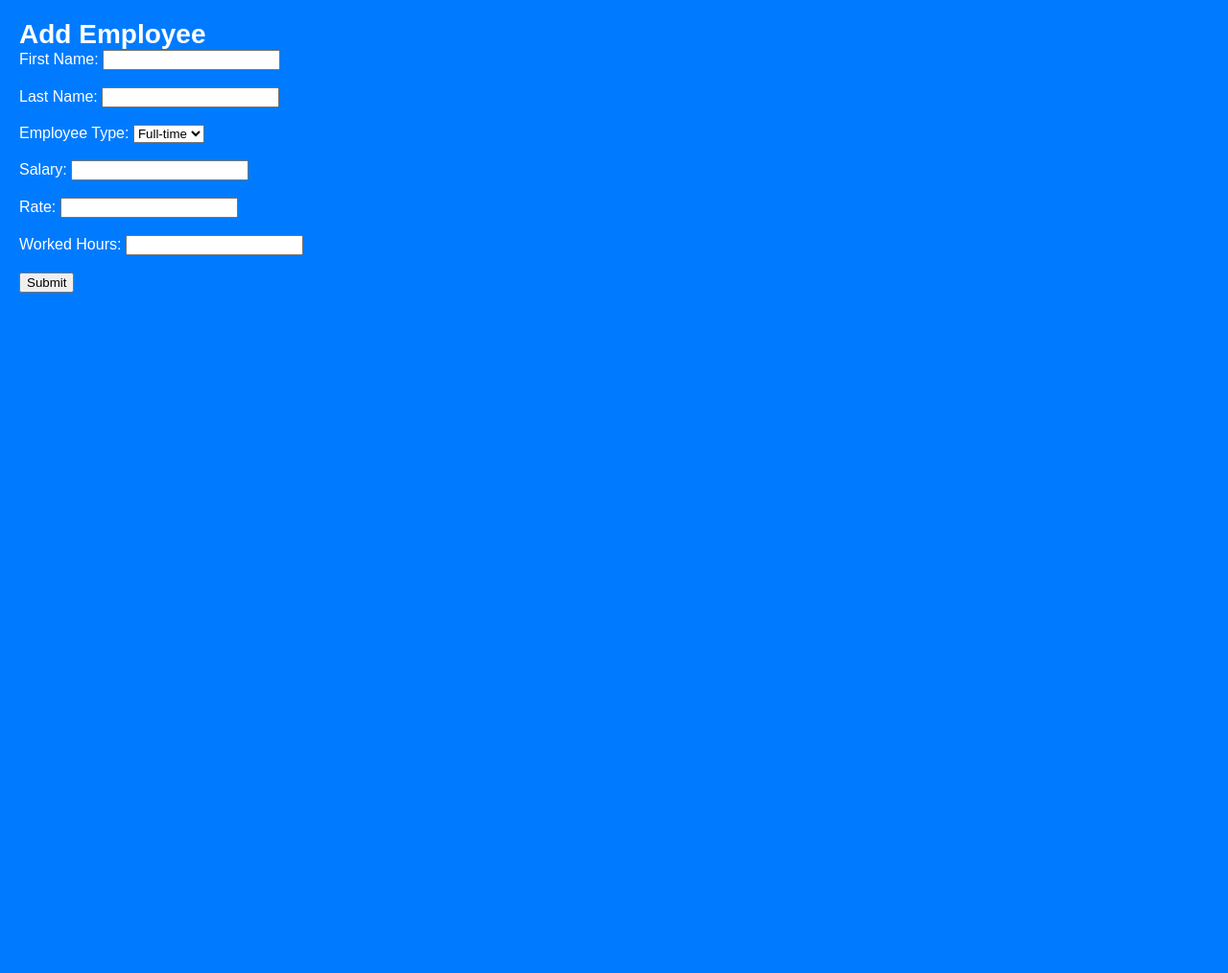
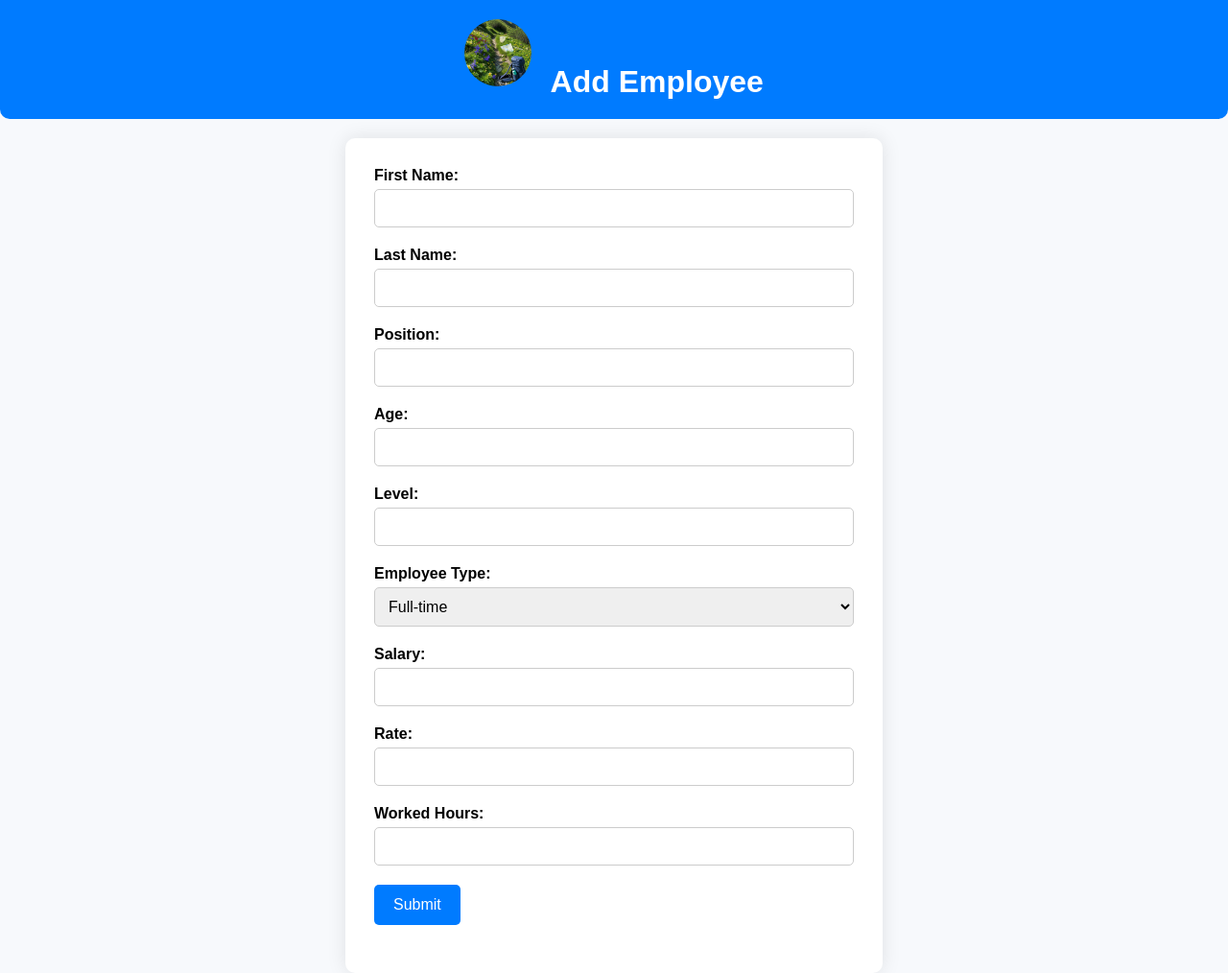
Before and after one commit to HabtamuFeyera/Python-OOP-Guide, a Flask app: page /add_employee in a window 1280 px wide. Shown: the whole page at 96% size. Before the commit the page ends 305 px from the top, so only its background shows below. Run offline with Flask 3, Linux system fonts and the light colour scheme.

Commit message:
add files

```diff
--- a/Payroll/app.py
+++ b/Payroll/app.py
@@ -13,7 +13,7 @@ payroll = Payroll()
 def write_to_csv(filename, data):
     with open(filename, 'w', newline='') as file:
         writer = csv.writer(file)
-        writer.writerow(['First Name', 'Last Name', 'Salary', 'Rate', 'Worked Hours'])  # Write header row
+        writer.writerow(['First Name', 'Last Name', 'position','age','level','Salary', 'Rate', 'Worked Hours'])  # Write header row
         writer.writerows(data)
 
 # Function to read employee data from CSV file
--- a/Payroll/static/style.css
+++ b/Payroll/static/style.css
@@ -1,23 +1,75 @@
 body {
     font-family: Arial, sans-serif;
     margin: 0;
+    padding: 0;
+    background-color: #f7f9fc;
+}
+
+.header {
+    background-color: #007bff;
+    color: #fff;
     padding: 20px;
-    background-color: #007bff; /* Change background color to blue */
-    color: #fff; /* Set text color to white for better contrast */
+    text-align: center;
+    margin-bottom: 20px;
+    border-bottom-left-radius: 10px;
+    border-bottom-right-radius: 10px;
 }
-.header {
-    display: flex;
-    align-items: center;
-    background-color: #0056b3; /* Darker shade of blue */
-    padding: 15px; /* Increase padding for larger block size */
+
+.logo {
+    width: 70px;
+    height: 70px;
+    border-radius: 50%;
+    margin-right: 15px;
 }
-.logo {
-    width: 60px; /* Increase logo size */
-    height: 60px; /* Ensure the height matches the width for a circular shape */
-    border-radius: 50%; /* Set border-radius to 50% to create a circle */
-    margin-right: 15px; /* Add some space between the logo and the heading */
+
+h1 {
+    font-size: 32px;
+    margin: 0;
+    display: inline-block;
+    vertical-align: middle;
 }
-h1 {
-    font-size: 28px; /* Increase font size for the heading */
-    margin: 0; /* Remove default margin to ensure the heading aligns properly */
+
+.form-container {
+    max-width: 500px;
+    margin: 0 auto;
+    background-color: #fff;
+    padding: 30px;
+    border-radius: 10px;
+    box-shadow: 0px 0px 20px 0px rgba(0, 0, 0, 0.1);
 }
+
+.form-group {
+    margin-bottom: 20px;
+}
+
+label {
+    display: block;
+    font-weight: bold;
+    margin-bottom: 5px;
+}
+
+input[type="text"],
+input[type="number"],
+select {
+    width: 100%;
+    padding: 10px;
+    border: 1px solid #ccc;
+    border-radius: 5px;
+    box-sizing: border-box;
+    font-size: 16px;
+}
+
+.submit-button {
+    background-color: #007bff;
+    color: #fff;
+    border: none;
+    padding: 12px 20px;
+    font-size: 16px;
+    border-radius: 5px;
+    cursor: pointer;
+    transition: background-color 0.3s ease;
+}
+
+.submit-button:hover {
+    background-color: #0056b3;
+}
--- a/Payroll/templates/add_employee.html
+++ b/Payroll/templates/add_employee.html
@@ -7,50 +7,60 @@
     <link rel="stylesheet" href="{{ url_for('static', filename='style.css') }}">
 </head>
 <body>
+    <div class="header">
+        <img src="{{ url_for('static', filename='company_logo.png') }}" alt="Company Logo" class="logo">
         <h1>Add Employee</h1>
+    </div>
+    <div class="form-container">
         <form action="{{ url_for('add_employee') }}" method="POST">
+            <div class="form-group">
                 <label for="first_name">First Name:</label>
-        <input type="text" id="first_name" name="first_name" required><br><br>
-
+                <input type="text" id="first_name" name="first_name" required>
+            </div>
+            <div class="form-group">
                 <label for="last_name">Last Name:</label>
-        <input type="text" id="last_name" name="last_name" required><br><br>
-
+                <input type="text" id="last_name" name="last_name" required>
+            </div>
+            <div class="form-group">
+                <label for="position">Position:</label>
+                <input type="text" id="position" name="position" required>
+            </div>
+            <div class="form-group">
+                <label for="age">Age:</label>
+                <input type="number" id="age" name="age" required>
+            </div>
+            <div class="form-group">
+                <label for="level">Level:</label>
+                <input type="text" id="level" name="level" required>
+            </div>
+            <div class="form-group">
                 <label for="employee_type">Employee Type:</label>
                 <select id="employee_type" name="employee_type" required>
                     <option value="fulltime">Full-time</option>
                     <option value="hourly">Hourly</option>
-        </select><br><br>
-
+                </select>
+            </div>
             <div id="fulltime_fields" class="employee-fields">
+                <div class="form-group">
                     <label for="salary">Salary:</label>
-            <input type="number" id="salary" name="salary"><br><br>
+                    <input type="number" id="salary" name="salary">
                 </div>
-
+            </div>
             <div id="hourly_fields" class="employee-fields">
+                <div class="form-group">
                     <label for="rate">Rate:</label>
-            <input type="number" id="rate" name="rate"><br><br>
-
+                    <input type="number" id="rate" name="rate">
+                </div>
+                <div class="form-group">
                     <label for="worked_hours">Worked Hours:</label>
-            <input type="number" id="worked_hours" name="worked_hours"><br><br>
+                    <input type="number" id="worked_hours" name="worked_hours">
                 </div>
-
-        <input type="submit" value="Submit">
+            </div>
+            <div class="form-group">
+                <button type="submit" class="submit-button">Submit</button>
+            </div>
         </form>
-    <script>
-        // Toggle visibility of salary or rate/worked hours fields based on employee type selection
-        document.getElementById('employee_type').addEventListener('change', function() {
-            var employeeType = this.value;
-            var fulltimeFields = document.getElementById('fulltime_fields');
-            var hourlyFields = document.getElementById('hourly_fields');
-
-            if (employeeType === 'fulltime') {
-                fulltimeFields.style.display = 'block';
-                hourlyFields.style.display = 'none';
-            } else if (employeeType === 'hourly') {
-                fulltimeFields.style.display = 'none';
-                hourlyFields.style.display = 'block';
-            }
-        });
-    </script>
+    </div>
+    <script src="{{ url_for('static', filename='script.js') }}"></script>
 </body>
 </html>
```
Also changed, not shown: employees.csv (+3 -8 lines). Lines whose indentation alone changed are shown as unchanged.
